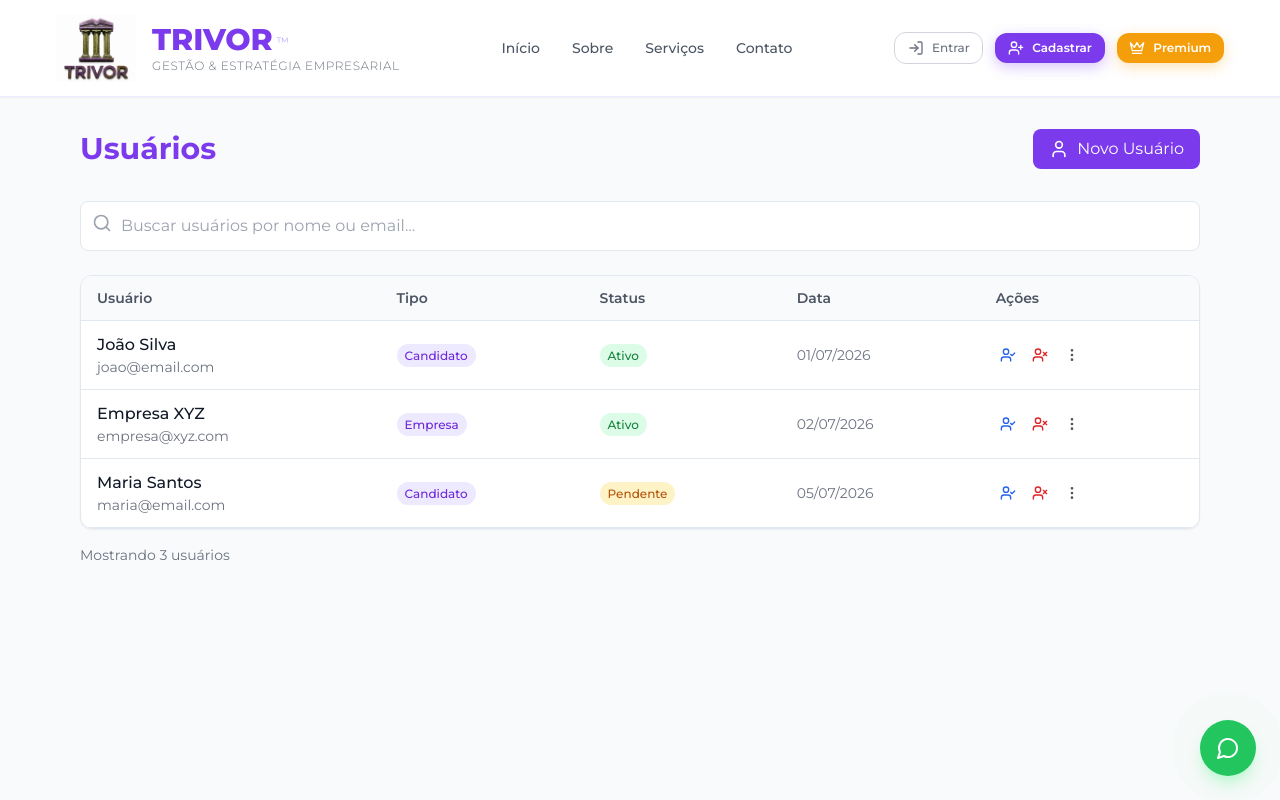
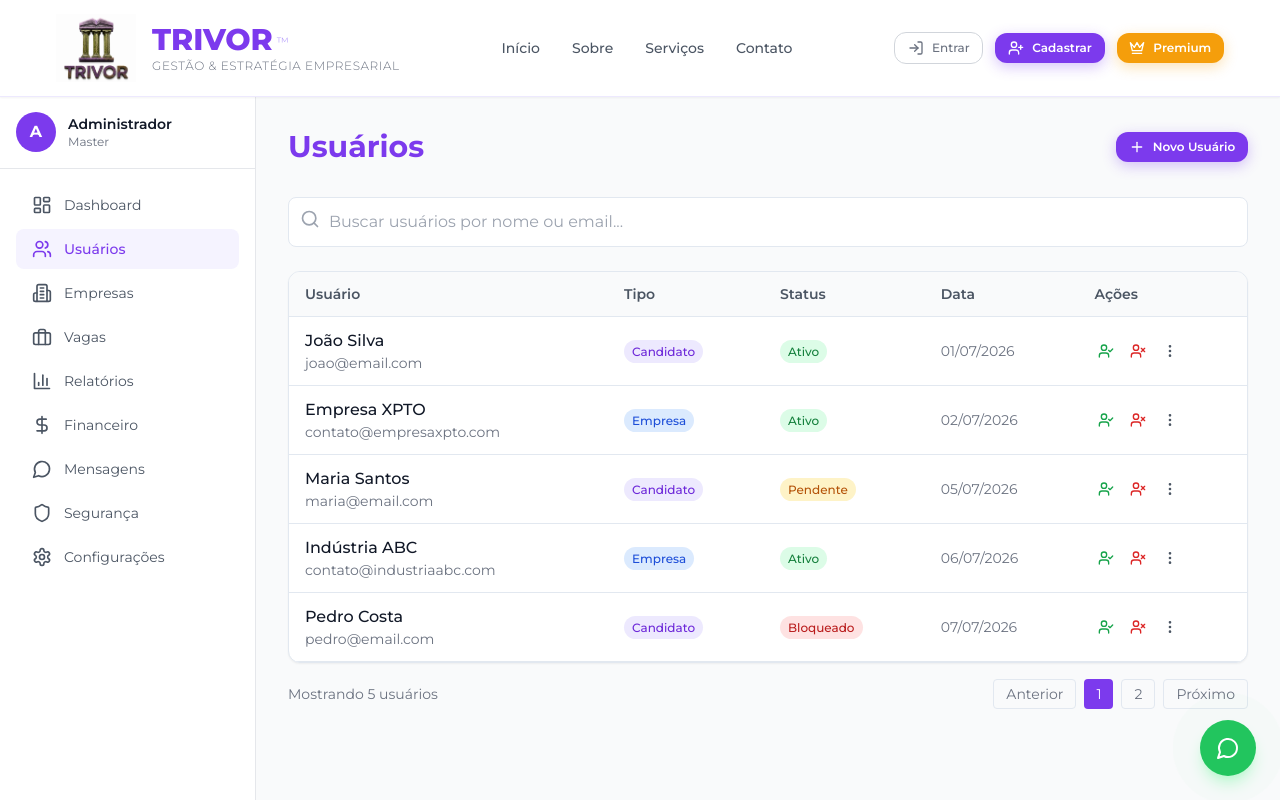
Before and after one commit to trivoroficial/consult_recruit, a Next.js app: page /admin/usuarios in a window 1280 px wide. Shown: the top 800 px of the page. Built offline with nearby package versions, Linux system fonts and the light colour scheme.

Commit message:
Update page.tsx

```diff
--- a/src/app/(dashboard)/admin/usuarios/page.tsx
+++ b/src/app/(dashboard)/admin/usuarios/page.tsx
@@ -1,47 +1,30 @@
 'use client'
 
+import { SidebarAdmin } from '@/components/layout/SidebarAdmin'
+import { Search, User, Mail, Calendar, MoreVertical, Shield, UserCheck, UserX, Plus } from 'lucide-react'
 import { useState } from 'react'
-import { Search, User, Mail, Calendar, MoreVertical, Shield, UserCheck, UserX } from 'lucide-react'
 
 const usuarios = [
-  {
-    id: 1,
-    nome: 'João Silva',
-    email: 'joao@email.com',
-    tipo: 'Candidato',
-    status: 'Ativo',
-    data: '01/07/2026'
-  },
-  {
-    id: 2,
-    nome: 'Empresa XYZ',
-    email: 'empresa@xyz.com',
-    tipo: 'Empresa',
-    status: 'Ativo',
-    data: '02/07/2026'
-  },
-  {
-    id: 3,
-    nome: 'Maria Santos',
-    email: 'maria@email.com',
-    tipo: 'Candidato',
-    status: 'Pendente',
-    data: '05/07/2026'
-  }
+  { id: 1, nome: 'João Silva', email: 'joao@email.com', tipo: 'Candidato', status: 'Ativo', data: '01/07/2026' },
+  { id: 2, nome: 'Empresa XPTO', email: 'contato@empresaxpto.com', tipo: 'Empresa', status: 'Ativo', data: '02/07/2026' },
+  { id: 3, nome: 'Maria Santos', email: 'maria@email.com', tipo: 'Candidato', status: 'Pendente', data: '05/07/2026' },
+  { id: 4, nome: 'Indústria ABC', email: 'contato@industriaabc.com', tipo: 'Empresa', status: 'Ativo', data: '06/07/2026' },
+  { id: 5, nome: 'Pedro Costa', email: 'pedro@email.com', tipo: 'Candidato', status: 'Bloqueado', data: '07/07/2026' },
 ]
 
 export default function AdminUsuarios() {
   const [busca, setBusca] = useState('')
 
   return (
-    <div className="min-h-screen bg-gray-50 py-8">
-      <div className="container mx-auto px-4 max-w-6xl">
+    <div className="flex min-h-screen bg-gray-50">
+      <SidebarAdmin />
+      <div className="flex-1 ml-64 p-8">
         <div className="flex items-center justify-between mb-8">
           <h1 className="text-3xl font-bold">
             <span className="text-purple-600">Usuários</span>
           </h1>
-          <button className="flex items-center gap-2 py-2 px-4 bg-purple-600 text-white rounded-lg hover:bg-purple-700 transition">
-            <User className="h-5 w-5" />
+          <button className="btn-primary btn-sm flex items-center gap-2">
+            <Plus className="h-4 w-4" />
             Novo Usuário
           </button>
         </div>
@@ -78,13 +61,17 @@ export default function AdminUsuarios() {
                     </div>
                   </td>
                   <td className="py-3 px-4">
-                    <span className="px-2 py-1 bg-purple-100 text-purple-700 rounded-full text-xs font-medium">
+                    <span className={`px-2 py-1 rounded-full text-xs font-medium ${
+                      usuario.tipo === 'Candidato' ? 'bg-purple-100 text-purple-700' : 'bg-blue-100 text-blue-700'
+                    }`}>
                       {usuario.tipo}
                     </span>
                   </td>
                   <td className="py-3 px-4">
                     <span className={`px-2 py-1 rounded-full text-xs font-medium ${
-                      usuario.status === 'Ativo' ? 'bg-green-100 text-green-700' : 'bg-yellow-100 text-yellow-700'
+                      usuario.status === 'Ativo' ? 'bg-green-100 text-green-700' :
+                      usuario.status === 'Pendente' ? 'bg-yellow-100 text-yellow-700' :
+                      'bg-red-100 text-red-700'
                     }`}>
                       {usuario.status}
                     </span>
@@ -92,8 +79,8 @@ export default function AdminUsuarios() {
                   <td className="py-3 px-4 text-sm text-gray-500">{usuario.data}</td>
                   <td className="py-3 px-4">
                     <div className="flex gap-2">
-                      <button className="p-1 hover:bg-gray-100 rounded transition" title="Editar">
-                        <UserCheck className="h-4 w-4 text-blue-600" />
+                      <button className="p-1 hover:bg-gray-100 rounded transition" title="Ativar">
+                        <UserCheck className="h-4 w-4 text-green-600" />
                       </button>
                       <button className="p-1 hover:bg-gray-100 rounded transition" title="Bloquear">
                         <UserX className="h-4 w-4 text-red-600" />
@@ -109,8 +96,14 @@ export default function AdminUsuarios() {
           </table>
         </div>
 
-        <div className="mt-4 text-sm text-gray-500">
-          Mostrando {usuarios.length} usuários
+        <div className="mt-4 flex items-center justify-between text-sm text-gray-500">
+          <p>Mostrando {usuarios.length} usuários</p>
+          <div className="flex gap-2">
+            <button className="px-3 py-1 border rounded hover:bg-gray-50 transition">Anterior</button>
+            <button className="px-3 py-1 bg-purple-600 text-white rounded">1</button>
+            <button className="px-3 py-1 border rounded hover:bg-gray-50 transition">2</button>
+            <button className="px-3 py-1 border rounded hover:bg-gray-50 transition">Próximo</button>
+          </div>
         </div>
       </div>
     </div>
```
